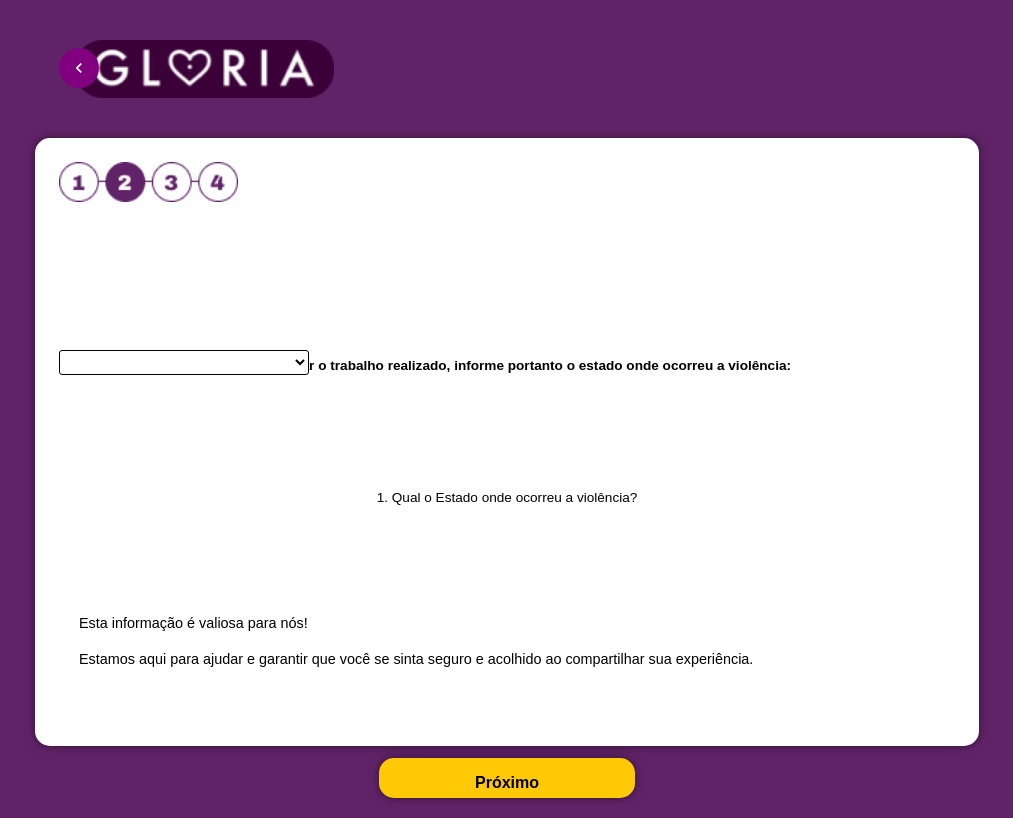
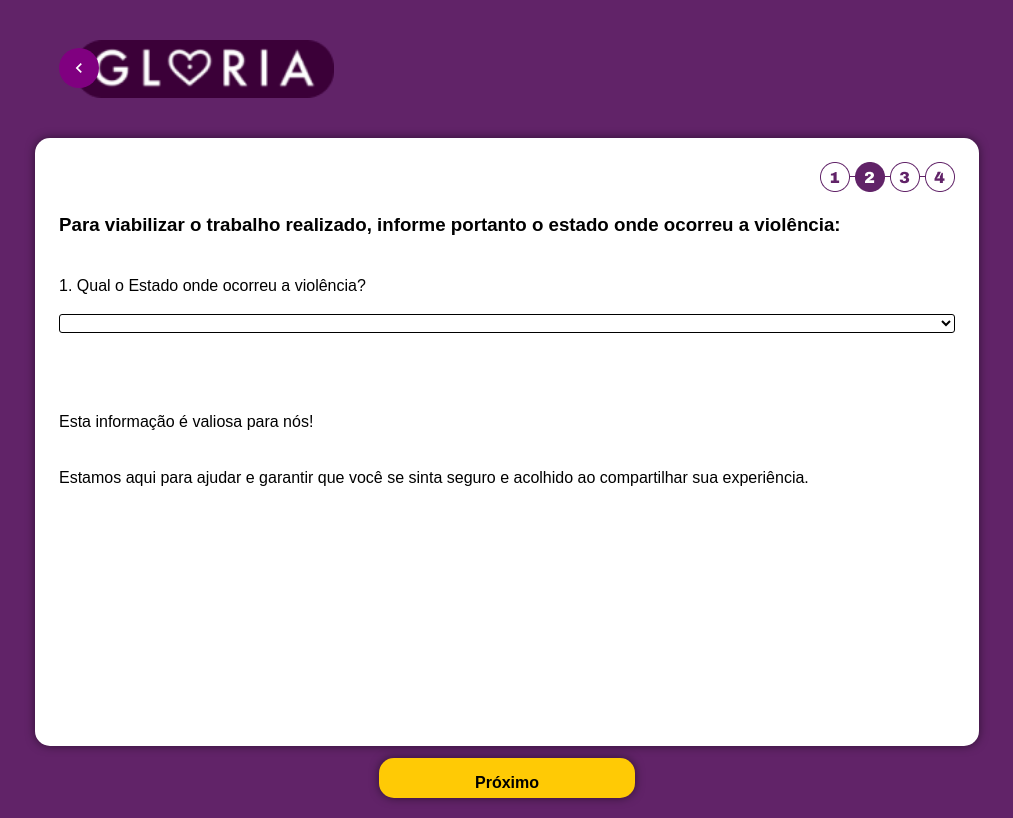
Before and after one commit to anajbsouza/Mapa-da-Violencia, a React (Vite) app in the folder frontend/: page /form-state in a window 1280 px wide. Shown: the whole page, without its empty margins (133-1146 px from the left). Built offline with nearby package versions, Linux system fonts and the light colour scheme; the HTML template or start-up script is replaced by a standard one.

Commit message:
fix:adjusting structure and style from FormStatePage

```diff
--- a/frontend/src/pages/FormStatePage.tsx
+++ b/frontend/src/pages/FormStatePage.tsx
@@ -9,12 +9,12 @@ const FormStatePage = () => {
       <Header />
 
       <main>
-        <section className="index">
+        <section className="page">
             <img src={Indices} alt="Índices de páginas"/>
         </section>
 
-        <section className="question">
-          <h3>Para viabilizar o trabalho realizado, informe portanto o estado onde ocorreu a violência:</h3>
+        <section className="questions">
+          <h3> Para viabilizar o trabalho realizado, informe portanto o estado onde ocorreu a violência:</h3>
           <p>1. Qual o Estado onde ocorreu a violência?</p>
         </section>
 
--- a/frontend/src/styles/FormStatePage.css
+++ b/frontend/src/styles/FormStatePage.css
@@ -1,15 +1,6 @@
-.question h3{
-    padding: 20px;
-    font-family: Arial;
-    font-size: 0.85em;
-    margin-top: 10px;
-  }
-
-  .question p{
-    padding: 20px;
-    font-family: Arial;
-    margin-top: -30px;
-    font-size: 0.85em;
+.questions {
+  display: flex;
+  flex-direction: column;
 }
 
 .state {
@@ -18,36 +9,14 @@
   border-color: black;
   border-radius: 3px;
   color: black;
-    width: 250px;
-    height: 25px;
-    margin-top: -15%;
+  display: flex;
+  width: 70%;
 }
 
 .information{
-    padding: 20px;
-    margin-top: 50px;
+  display: flex;
+  flex-direction: column;
+  margin-top: 80px;
   font-family: Arial;
-    font-size: 90%;
+  left: 20%;
 }
-
-  .violenceMenu{
-    padding: 20px;
-  }
-
-  footer{
-    background-color:#FFCA05;
-    position: relative;
-    width: 20vw !important;
-    height: 5vh;
-    border-radius: 15px;
-    top: 90%;
-    left: 50%;
-    transform: translate(-50%, -50%);
-    box-shadow: 0px 0px 10px rgba(0, 0, 0, 0.5);
-    margin-top: 4vh;
-  }
-
-  footer h4 {
-    padding: 5%;
-    text-align: center;
-  }
```
Lines whose indentation alone changed are shown as unchanged.
